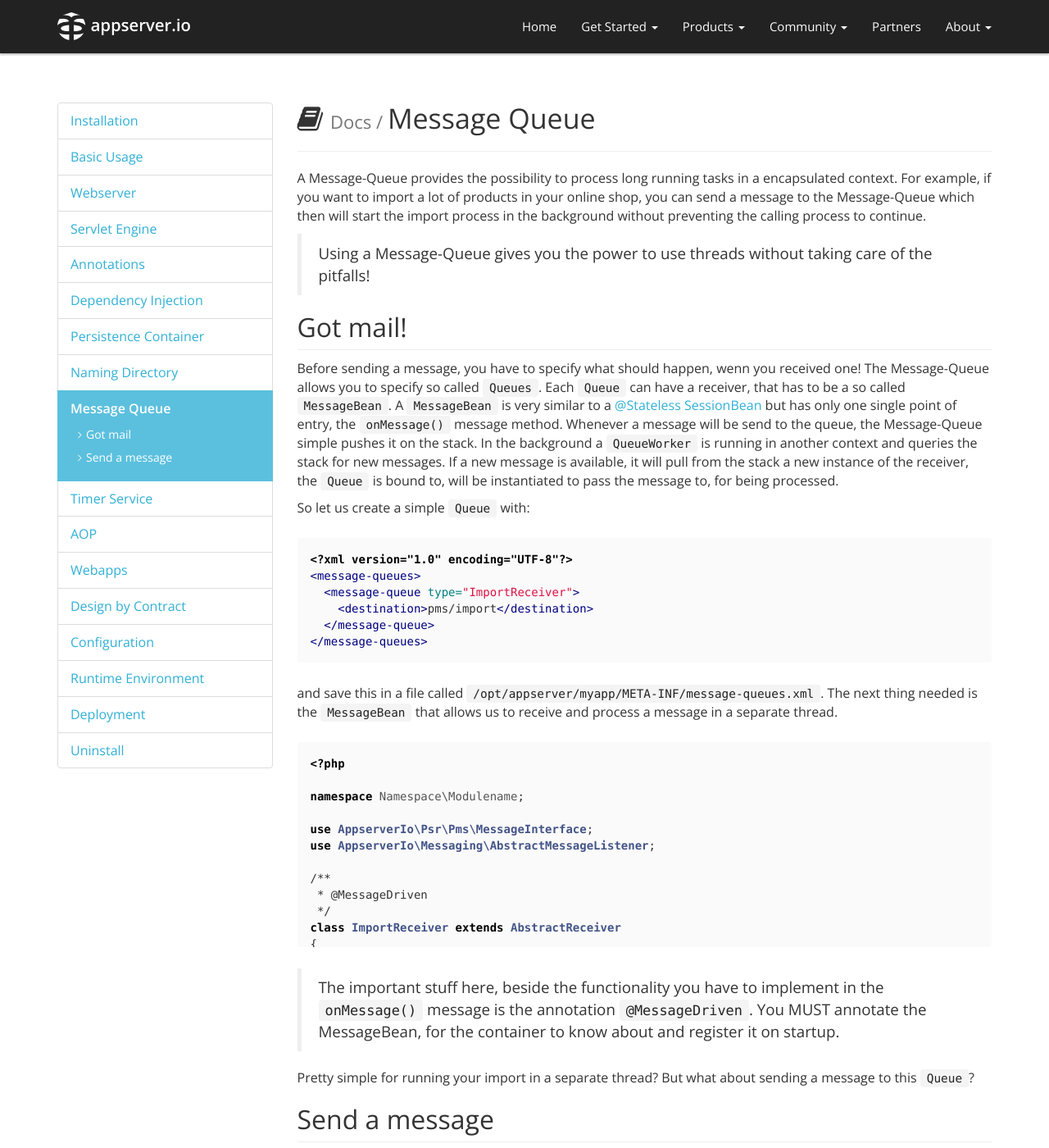
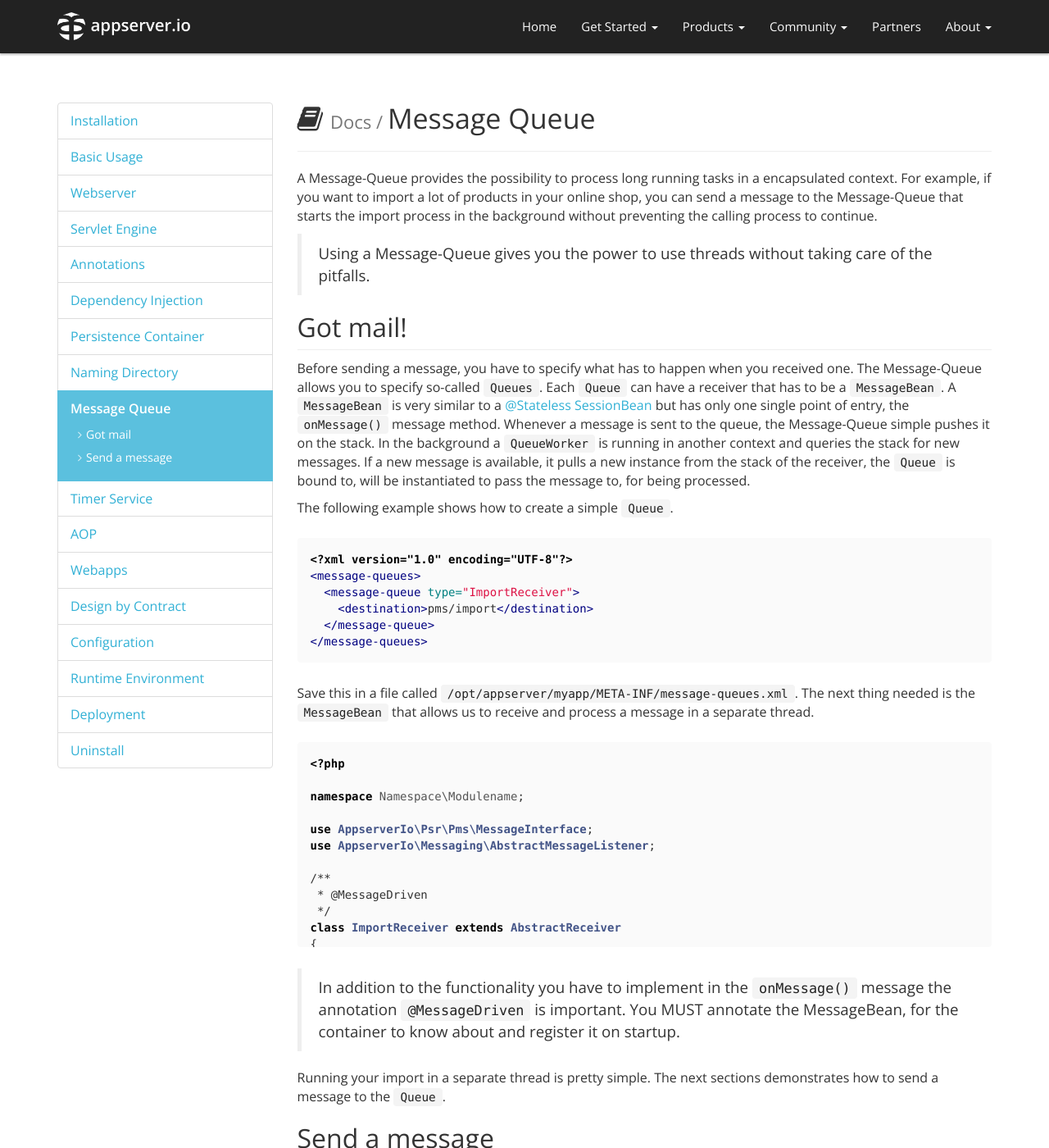
Before and after one commit to appserver-io/appserver, a Jekyll site: the page built from _docs/message-queue.md, in a window 1280 px wide and 1400 px high. Shown: the whole window at 82% size. Built offline with Jekyll 4.4.1, drawn with Linux system fonts in a browser that asks for light colours; nearby versions of some CDN libraries; library files that are not in the unit come from our copies; Markdown is read by kramdown in place of the engine named in the settings; some of the changed text lies outside the part shown.

Commit message:
Update message-queue.md

````diff
--- a/_docs/message-queue.md
+++ b/_docs/message-queue.md
@@ -15,23 +15,23 @@ permalink: /get-started/documentation/message-queue.html
 
 A Message-Queue provides the possibility to process long running tasks in a encapsulated context.
 For example, if you want to import a lot of products in your online shop, you can send a
-message to the Message-Queue which then will start the import process in the background without
+message to the Message-Queue that starts the import process in the background without
 preventing the calling process to continue.
 
-> Using a Message-Queue gives you the power to use threads without taking care of the pitfalls!
+> Using a Message-Queue gives you the power to use threads without taking care of the pitfalls.
 
 ## Got mail!
 
-Before sending a message, you have to specify what should happen, wenn you received one! The
-Message-Queue allows you to specify so called `Queues`. Each `Queue` can have a receiver, that
-has to be a so called `MessageBean`. A `MessageBean` is very similar to a [@Stateless SessionBean](#@stateless-session-bean)
+Before sending a message, you have to specify what has to happen when you received one. The
+Message-Queue allows you to specify so-called `Queues`. Each `Queue` can have a receiver that
+has to be a `MessageBean`. A `MessageBean` is very similar to a [@Stateless SessionBean](#@stateless-session-bean)
 but has only one single point of entry, the `onMessage()` message method. Whenever a message
-will be send to the queue, the Message-Queue simple pushes it on the stack. In the background a
+is sent to the queue, the Message-Queue simple pushes it on the stack. In the background a
 `QueueWorker` is running in another context and queries the stack for new messages. If a new
-message is available, it will pull from the stack a new instance of the receiver, the `Queue`
+message is available, it pulls a new instance from the stack of the receiver, the `Queue`
 is bound to, will be instantiated to pass the message to, for being processed.
 
-So let us create a simple `Queue` with:
+The following example shows how to create a simple `Queue`.
 
 ```xml
 <?xml version="1.0" encoding="UTF-8"?>
@@ -42,7 +42,7 @@ So let us create a simple `Queue` with:
 </message-queues>
 ```
 
-and save this in a file called `/opt/appserver/myapp/META-INF/message-queues.xml`. The next thing
+Save this in a file called `/opt/appserver/myapp/META-INF/message-queues.xml`. The next thing
 needed is the `MessageBean` that allows us to receive and process a message in a separate thread.
 
 ```php
@@ -78,19 +78,18 @@ class ImportReceiver extends AbstractReceiver
 }
 ```
 
-> The important stuff here, beside the functionality you have to implement in the `onMessage()`
-> message is the annotation `@MessageDriven`. You MUST annotate the MessageBean, for the container
+> In addition to the functionality you have to implement in the `onMessage()`
+> message the annotation `@MessageDriven` is important. You MUST annotate the MessageBean, for the container
 > to know about and register it on startup.
 
-Pretty simple for running your import in a separate thread? But what about sending a message to
-this `Queue`?
+Running your import in a separate thread is pretty simple. The next sections demonstrates how to send a message to the `Queue`.
 
 ## Send a message
 
-Messages are POPOs that can be sent over the network. So if you want to send a message you have
+Messages are POPOs that can be sent over the network. If you want to send a message, you have
 to initialize the Message-Queue Client and specify which `Queue` you want to send the message to.
 
-Again, we will extend the `Servlet` to start an import process on a POST request
+Again, we will extend the `Servlet` to start an import process on a POST request.
 
 ```php
 <?php
@@ -250,5 +249,5 @@ class HelloWorldServlet extends HttpServlet
 }
 ```
 
-> To make it easy, we can use the `@Resource` annotation to let the container inject a sender
+> To make it easy, we can use the `@Resource` annotation. Thus, the container injects a sender
 > instance we can use to send the name of the file containing the data to the `Queue`.
````
